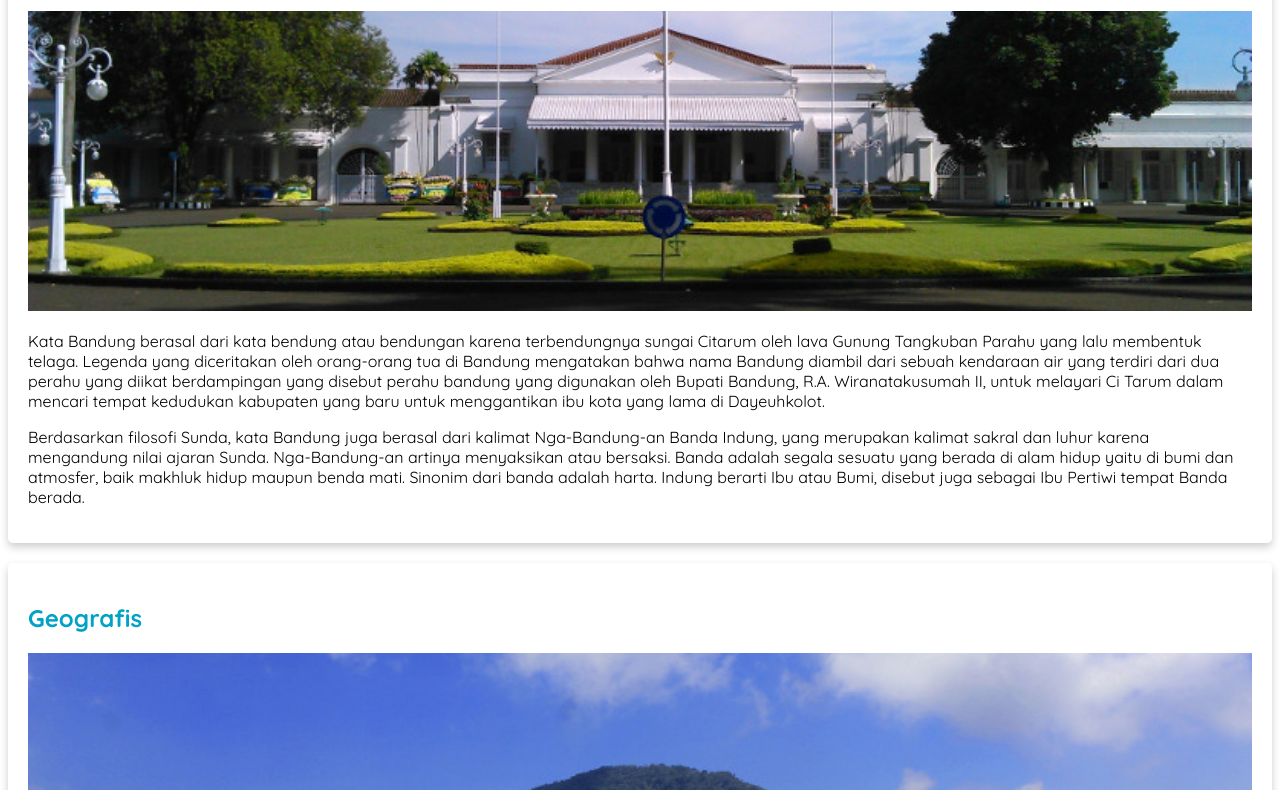
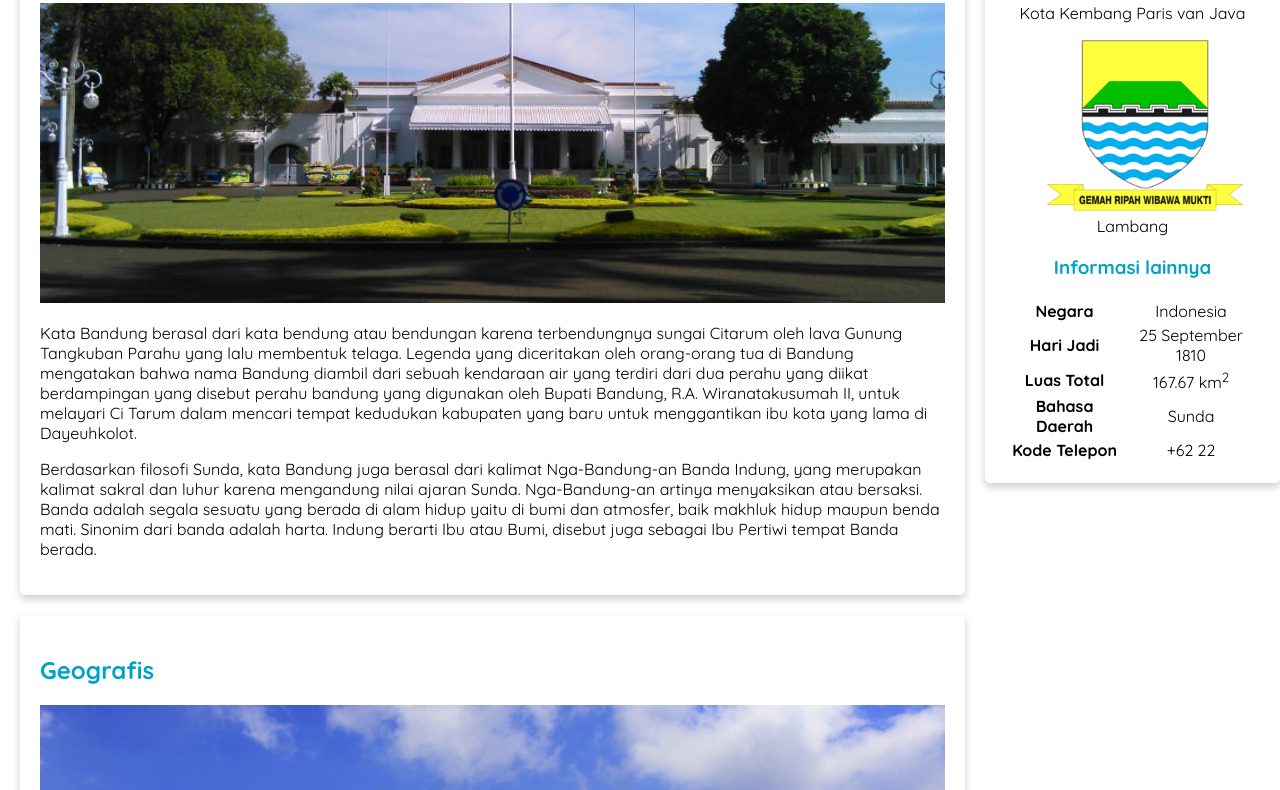
Before and after one commit to Hadirizaldi/documentation_dicoding_learning, a plain HTML site: page dasarPemrogramanWeb/WebDasar/index.html in a window 1280 px wide. Shown: the part 440-1230 px from the top of the page. Drawn offline with Linux system fonts and the light colour scheme.

Commit message:
latihan layout dengan float selesai

```diff
--- a/dasarPemrogramanWeb/WebDasar/assets/css/style.css
+++ b/dasarPemrogramanWeb/WebDasar/assets/css/style.css
@@ -10,6 +10,8 @@
 
 body {
   font-family: 'Quicksand', sans-serif;
+  margin: 0;
+  padding: 0;
 }
 
 .jumbotron{
@@ -58,6 +60,16 @@ nav ul li a:hover {
   border-bottom: 2px solid white;
 }
 
+main {
+  padding-left: 20px;
+  overflow: auto;
+}
+
+#content {
+  float: left;
+  width: 75%;
+}
+
 h2, h3 {
   color: #00a2c6;
 }
@@ -77,6 +89,13 @@ h2, h3 {
   object-position: center;
 }
 
+aside {
+  float: right;
+  width: 25%;
+
+  padding-left: 20px;
+}
+
 .profile {
   text-align: center;
 }
--- a/dasarPemrogramanWeb/WebDasar/index.html
+++ b/dasarPemrogramanWeb/WebDasar/index.html
@@ -26,7 +26,7 @@
     </header>
 
     <main>
-      <div>
+      <div id="content">
         <article id="sejarah" class="card">
           <h2>Sejarah</h2>
           <img
```
